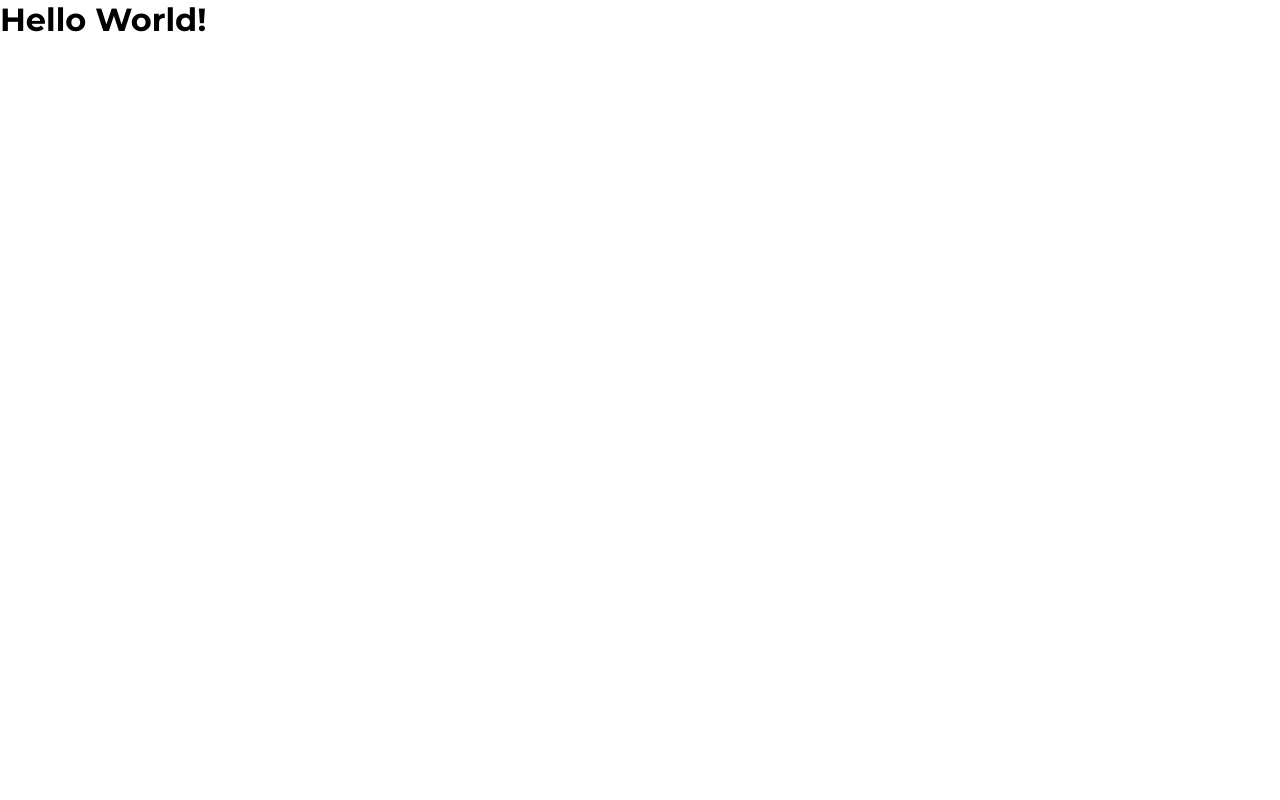
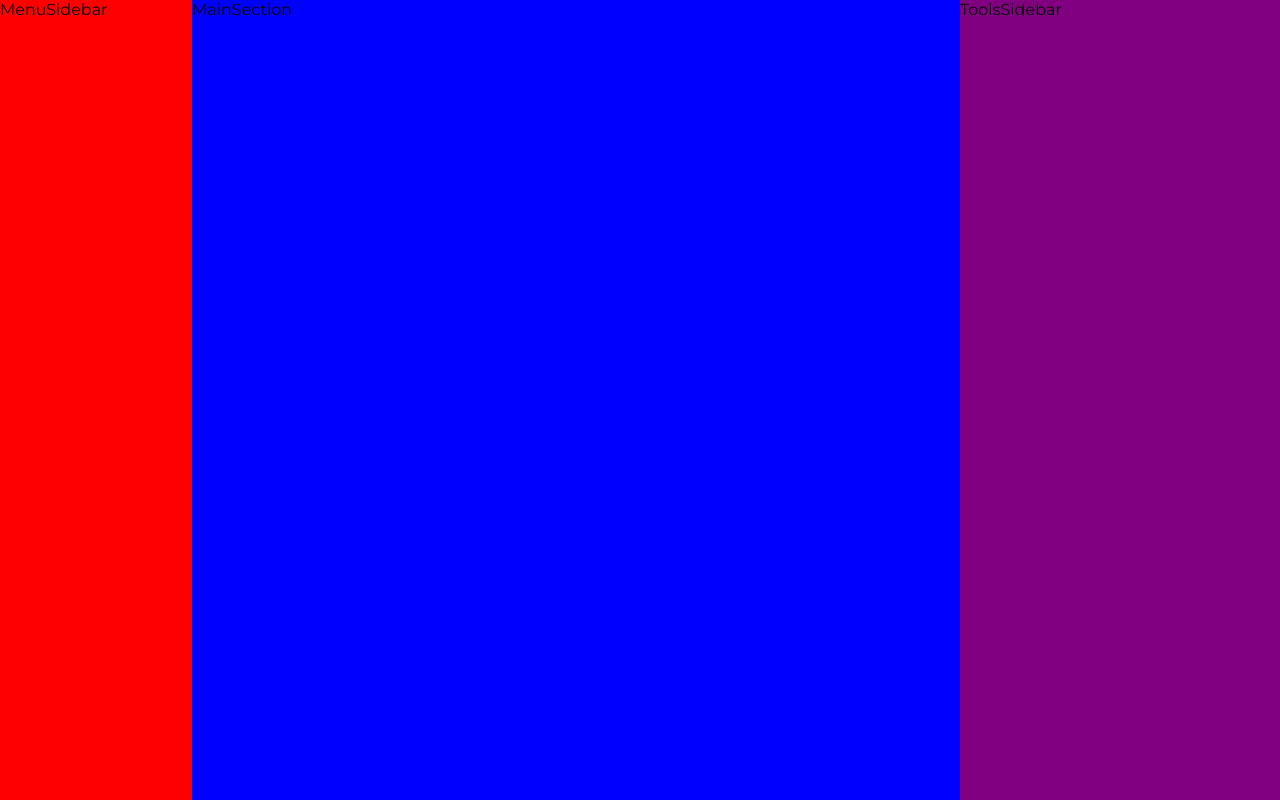
Before and after one commit to navidabdi/kimatools, a React (Create React App) app: page / in a window 1280 px wide. Built offline with nearby package versions, Linux system fonts and the light colour scheme.

Commit message:
add main components structure

```diff
--- a/public/index.html
+++ b/public/index.html
@@ -24,11 +24,11 @@
       work correctly both with client-side routing and a non-root public URL.
       Learn how to configure a non-root public URL by running `npm run build`.
     -->
-    <title>React App</title>
+    <title>Kima Tools</title>
   </head>
   <body>
     <noscript>You need to enable JavaScript to run this app.</noscript>
-    <div id="root"></div>
+    <main id="kimatools"></main>
     <!--
       This HTML file is a template.
       If you open it directly in the browser, you will see an empty page.
--- a/src/App.js
+++ b/src/App.js
@@ -1,9 +1,16 @@
-function App() {
+import './App.scss';
+
+// Import components
+import { MenuSidebar, ToolsSidebar, MainSection } from './components';
+
+const App = () => {
   return (
-    <div className="App">
-      <h1>Hello World!</h1>
+    <div className="app">
+      <MenuSidebar />
+      <MainSection />
+      <ToolsSidebar />
     </div>
   );
-}
+};
 
 export default App;
--- /dev/null
+++ b/src/App.scss
@@ -0,0 +1,5 @@
+.app {
+  display: grid;
+  grid-template-columns: 12rem minmax(0, 1fr) 20rem;
+  min-height: 100vh;
+}
--- /dev/null
+++ b/src/components/MainSection/MainSection.js
@@ -0,0 +1,7 @@
+import './MainSection.scss';
+
+const MainSection = () => {
+  return <section className="main__section">MainSection</section>;
+};
+
+export default MainSection;
--- /dev/null
+++ b/src/components/MainSection/MainSection.scss
@@ -0,0 +1,3 @@
+.main__section {
+  background: blue;
+}
--- /dev/null
+++ b/src/components/MenuSidebar/MenuSidebar.js
@@ -0,0 +1,7 @@
+import './MenuSidebar.scss';
+
+const MenuSidebar = () => {
+  return <aside className="menu__sidebar">MenuSidebar</aside>;
+};
+
+export default MenuSidebar;
--- /dev/null
+++ b/src/components/MenuSidebar/MenuSidebar.scss
@@ -0,0 +1,3 @@
+.menu__sidebar {
+  background: red;
+}
--- /dev/null
+++ b/src/components/ToolsSidebar/ToolsSidebar.js
@@ -0,0 +1,7 @@
+import './ToolsSidebar.scss';
+
+const ToolsSidebar = () => {
+  return <aside className="tools__sidebar">ToolsSidebar</aside>;
+};
+
+export default ToolsSidebar;
--- /dev/null
+++ b/src/components/ToolsSidebar/ToolsSidebar.scss
@@ -0,0 +1,3 @@
+.tools__sidebar {
+  background: purple;
+}
--- /dev/null
+++ b/src/components/index.js
@@ -0,0 +1,7 @@
+// Import all components into this idex file in order to export them and use them in easy way
+import MenuSidebar from './MenuSidebar/MenuSidebar';
+import ToolsSidebar from './ToolsSidebar/ToolsSidebar';
+import MainSection from './MainSection/MainSection';
+
+// Export components that we import to this index file
+export { MenuSidebar, ToolsSidebar, MainSection };
--- a/src/index.js
+++ b/src/index.js
@@ -3,7 +3,7 @@ import ReactDOM from 'react-dom/client';
 import './index.scss';
 import App from './App';
 
-const root = ReactDOM.createRoot(document.getElementById('root'));
+const root = ReactDOM.createRoot(document.getElementById('kimatools'));
 root.render(
   <React.StrictMode>
     <App />
```
